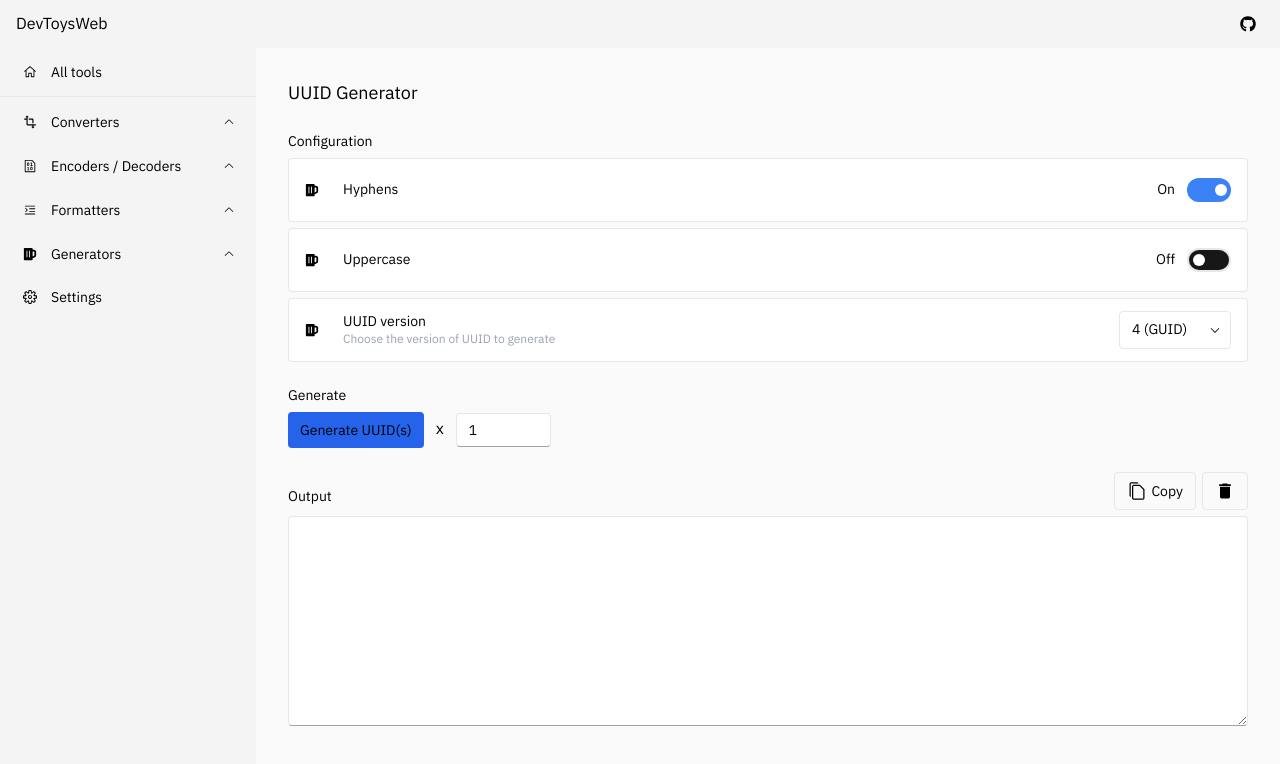
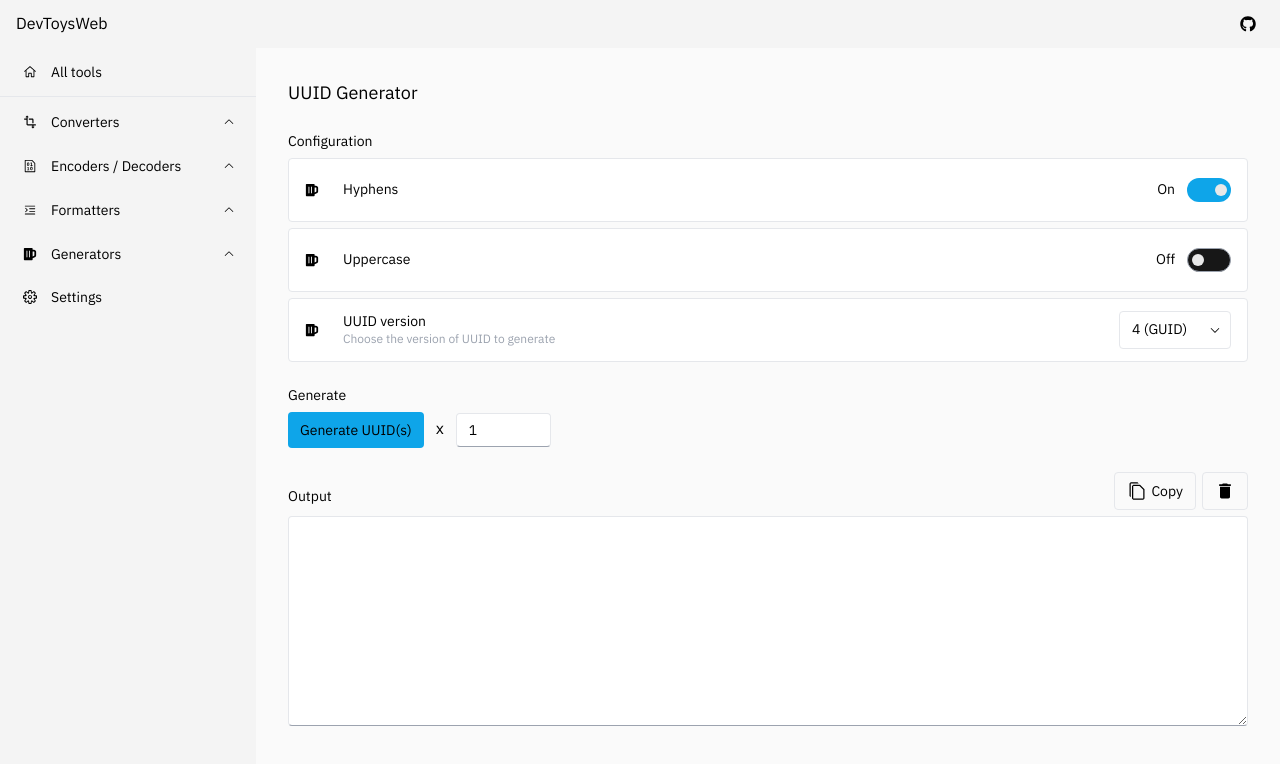
Before and after one commit to morinokami/DevToysWeb, a Next.js app: page /generators/uuid in a window 1280 px wide. Shown: the top 764 px of the page. Built offline with nearby package versions, Linux system fonts and the light colour scheme.

Commit message:
Add blue color variations

```diff
--- a/components/Input.tsx
+++ b/components/Input.tsx
@@ -10,7 +10,7 @@
     <div className="flex items-center">
       <input
         type="text"
-        className="grow rounded border border-gray-200 border-b-gray-400 bg-light-10 px-3 pt-[0.45rem] pb-[0.35rem] text-sm focus:border-b-blue-500 focus:outline-none dark:border-x-0 dark:border-t-0 dark:border-b-2 dark:border-gray-500 dark:bg-dark-30 focus:dark:border-blue-500 focus:dark:bg-dark-50"
+        className="grow rounded border border-gray-200 border-b-gray-400 bg-light-10 px-3 pt-[0.45rem] pb-[0.35rem] text-sm focus:border-b-blue-30 focus:outline-none dark:border-x-0 dark:border-t-0 dark:border-b-2 dark:border-gray-500 dark:bg-dark-30 focus:dark:border-blue-30 focus:dark:bg-dark-50"
         value={value}
         onChange={(e) => (onChange ? onChange(e.target.value) : null)}
         readOnly={onChange ? false : true}
--- a/components/NumberInput.tsx
+++ b/components/NumberInput.tsx
@@ -14,7 +14,7 @@
   return (
     <input
       type="number"
-      className="rounded border border-gray-200 border-b-gray-400 bg-light-10 px-3 pt-[0.45rem] pb-[0.35rem] text-sm focus:border-b-blue-500 focus:outline-none dark:border-x-0 dark:border-t-0 dark:border-b-2 dark:border-gray-500 dark:bg-dark-30 focus:dark:border-blue-500 focus:dark:bg-dark-50"
+      className="rounded border border-gray-200 border-b-gray-400 bg-light-10 px-3 pt-[0.45rem] pb-[0.35rem] text-sm focus:border-b-blue-30 focus:outline-none dark:border-x-0 dark:border-t-0 dark:border-b-2 dark:border-gray-500 dark:bg-dark-30 focus:dark:border-blue-30 focus:dark:bg-dark-50"
       value={value}
       onChange={(e) => {
         const value = parseInt(e.target.value);
--- a/components/SelectionIndicator.tsx
+++ b/components/SelectionIndicator.tsx
@@ -9,7 +9,7 @@
 }) => {
   return selected ? (
     <>
-      <div className="dark:border-l-3 h-4 border-l-[3px] border-blue-400" />
+      <div className="dark:border-l-3 h-4 border-l-[3px] border-blue-30" />
       <Spacer x={12} />
     </>
   ) : (
--- a/components/TextArea.tsx
+++ b/components/TextArea.tsx
@@ -8,7 +8,7 @@
   return (
     <div className="flex items-center">
       <textarea
-        className="grow rounded border border-gray-200 border-b-gray-400 bg-light-10 px-3 pt-[0.3rem] pb-[0.2rem] text-sm focus:border-b-blue-500 focus:outline-none dark:border-x-0 dark:border-t-0 dark:border-b-2 dark:border-gray-500 dark:bg-dark-30 focus:dark:border-blue-500 focus:dark:bg-dark-50"
+        className="grow rounded border border-gray-200 border-b-gray-400 bg-light-10 px-3 pt-[0.3rem] pb-[0.2rem] text-sm focus:border-b-blue-30 focus:outline-none dark:border-x-0 dark:border-t-0 dark:border-b-2 dark:border-gray-500 dark:bg-dark-30 focus:dark:border-blue-30 focus:dark:bg-dark-50"
         rows={rows ?? 10}
         value={value}
         onChange={(e) => (onChange ? onChange(e.target.value) : null)}
--- a/components/TextButton.tsx
+++ b/components/TextButton.tsx
@@ -7,7 +7,7 @@
   return (
     // TODO: Update color
     <button
-      className="rounded bg-blue-600 py-2 px-3 hover:bg-blue-500"
+      className="rounded bg-blue-30 py-2 px-3 hover:bg-blue-20"
       onClick={onClick}
     >
       <div className="flex items-center">
--- a/components/Toggle.tsx
+++ b/components/Toggle.tsx
@@ -25,7 +25,7 @@
         checked={on}
         onChange={onChange}
         className={`${
-          on ? "bg-blue-500" : "border-2 bg-dark-50"
+          on ? "bg-blue-30" : "border border-dark-10 bg-dark-50"
         } relative inline-flex h-6 w-11 items-center rounded-full transition-colors duration-200 ease-in-out`}
       >
         <span className="sr-only">{desc}</span>
@@ -33,7 +33,7 @@
           aria-hidden="true"
           className={`${
             on ? "translate-x-7" : "translate-x-1"
-          } inline-block h-3 w-3 transform rounded-full bg-white transition duration-200 ease-in-out`}
+          } inline-block h-3 w-3 transform rounded-full bg-light-40 transition duration-200 ease-in-out`}
         />
       </Switch>
     </div>
--- a/tailwind.config.js
+++ b/tailwind.config.js
@@ -13,6 +13,7 @@
       },
       colors: {
         dark: {
+          10: "#9ca3af",
           20: "#383838",
           30: "#2c2c2c",
           35: "#282828",
@@ -25,6 +26,10 @@
           30: "#f4f4f4",
           40: "#e8e8e8",
         },
+        blue: {
+          20: "#38bdf8",
+          30: "#0ea5e9",
+        },
       },
       fontFamily: {
         sans: ["IBM Plex Sans", "sans-serif"],
```
